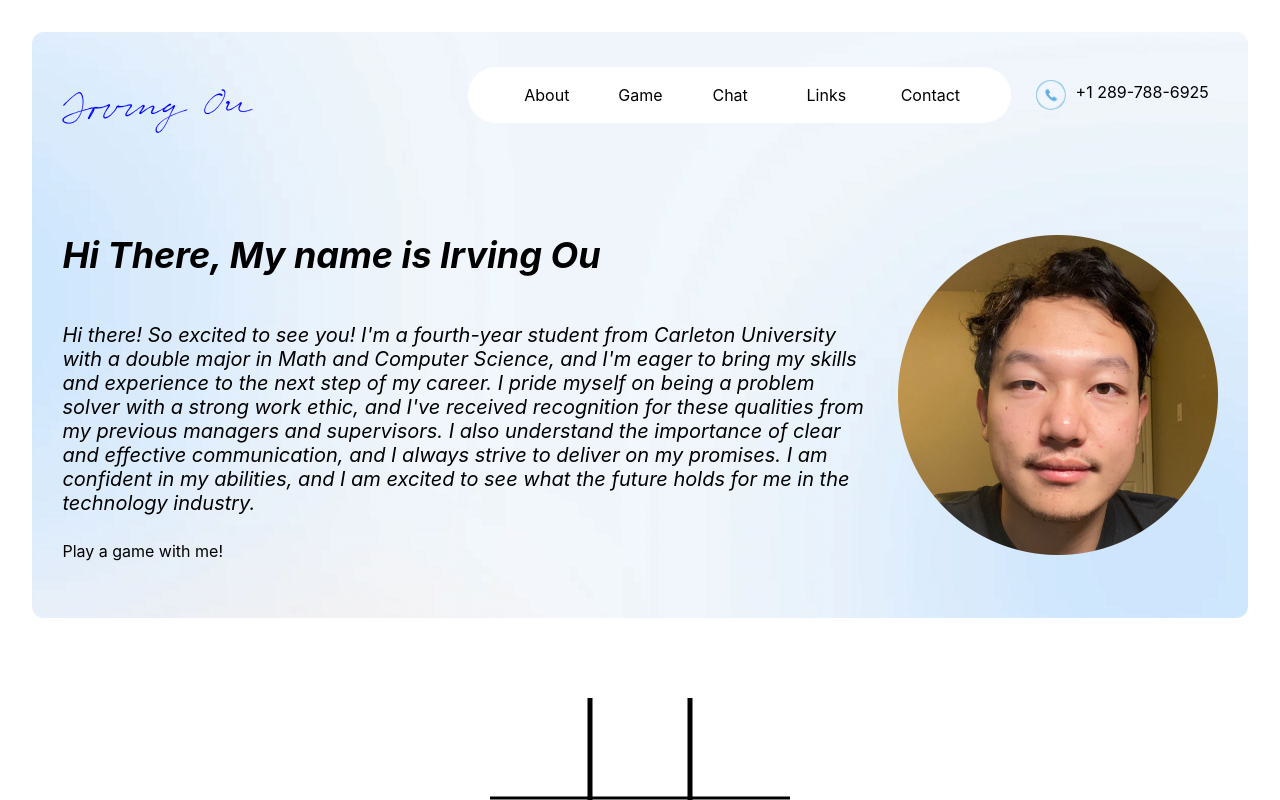
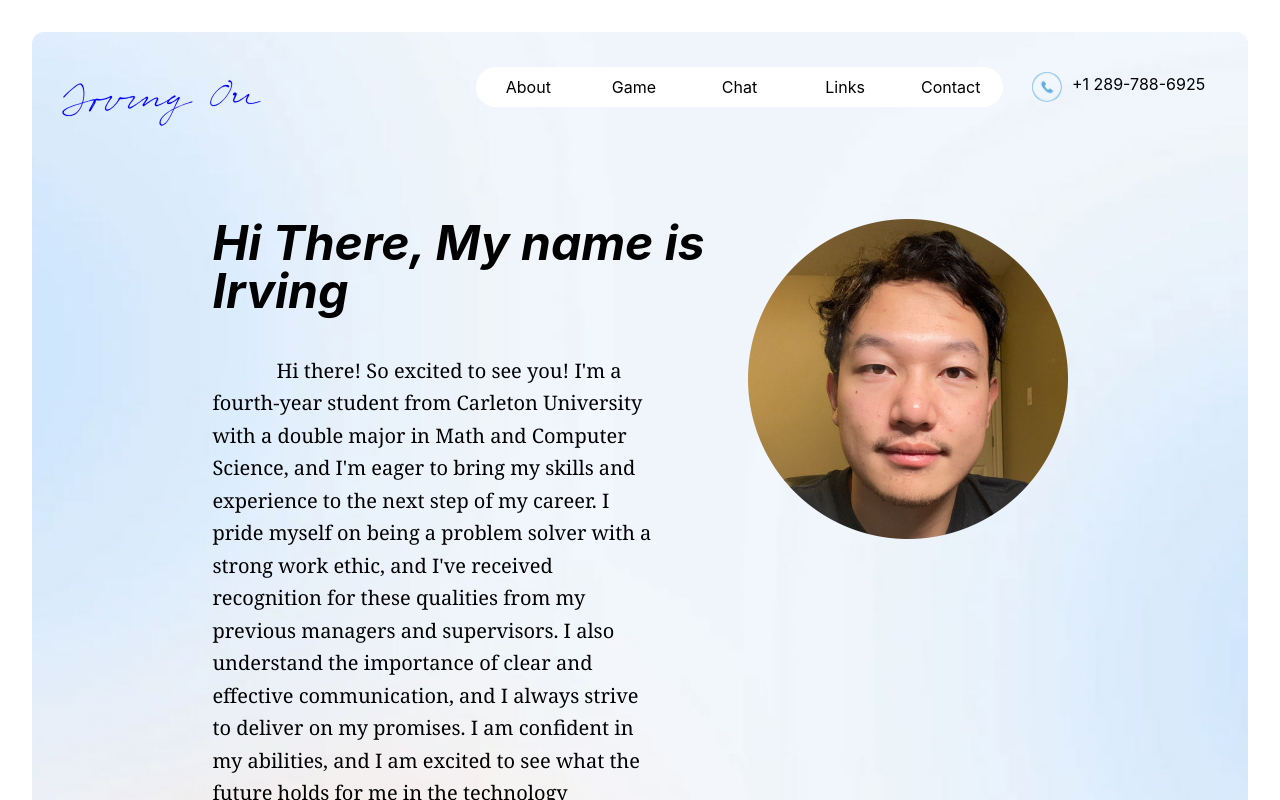
Before and after one commit to Irvingouj/my-website-nextjs, a Next.js app: page / in a window 1280 px wide. Shown: the top 800 px of the page. Built offline with nearby package versions, Linux system fonts and the light colour scheme; a web font is replaced by a local one.

Commit message:
fix: done most css

```diff
--- a/src/components/About.tsx
+++ b/src/components/About.tsx
@@ -8,32 +8,32 @@ const About: FC = () => (
     id="About"
     className="w-full mt-[2rem] pt-[0.18rem] pb-[0.46rem]
     bg-main-background flex flex-col min-h-[60vh] items-center
-    rounded-xl
+    rounded-xl bg-cover
     "
   >
     <TopBar />
-    <div className=" w-[95%] max-w-[1200px] mx-[50px] flex flex-auto my-[3rem]">
-      <div className="float-right overflow-hidden flex-1 font pr-[30px]">
-        <h1 style={{ fontStyle: 'italic' }}>
-          Hi There, My name is {GetText.name()}
-        </h1>
-        <br />
-        <br />
-        <p style={{ fontSize: '20px', fontStyle: 'oblique', color: 'black' }}>
-          Hi there! So excited to see you! I'm a fourth-year student from
-          Carleton University with a double major in Math and Computer Science,
-          and I'm eager to bring my skills and experience to the next step of my
-          career. I pride myself on being a problem solver with a strong work
-          ethic, and I've received recognition for these qualities from my
-          previous managers and supervisors. I also understand the importance of
-          clear and effective communication, and I always strive to deliver on
-          my promises. I am confident in my abilities, and I am excited to see
-          what the future holds for me in the technology industry.
-        </p>
-        <br />
-        <p>Play a game with me!</p>
+    <div className=" w-[95%] mx-[50px] flex flex-auto my-[3rem] px-[150px]">
+      <div className="float-right flex-1 font pr-[30px] flex flex-col justify-between">
+        <div>
+          <h1 className="italic text-5xl">
+            Hi There, My name is {GetText.name()}
+          </h1>
+          <p className="text-xl font-serif mt-[5vh] whitespace-normal pr-[5vw] leading-relaxed indent-16 tracking-normal">
+            Hi there! So excited to see you! I'm a fourth-year student from
+            Carleton University with a double major in Math and Computer
+            Science, and I'm eager to bring my skills and experience to the next
+            step of my career. I pride myself on being a problem solver with a
+            strong work ethic, and I've received recognition for these qualities
+            from my previous managers and supervisors. I also understand the
+            importance of clear and effective communication, and I always strive
+            to deliver on my promises. I am confident in my abilities, and I am
+            excited to see what the future holds for me in the technology
+            industry.
+          </p>
+        </div>
+        <p className="">Play a game with me!</p>
       </div>
-      <div className="float-left w-[25vw] h-[25vw] relative">
+      <div className="float-left w-[25vw] h-[25vw] relative hidden sm:block">
         <Image src="/selfie.png" alt="Selfie" fill className="float-right" />
       </div>
       <div className="clear"></div>
--- a/src/components/Chatbox.tsx
+++ b/src/components/Chatbox.tsx
@@ -50,6 +50,13 @@ const Chatbox: FC = () => {
     }
   }, [inputFinished]);
 
+  useEffect(() => {
+    if (!inputRef.current) {
+      return;
+    }
+    inputRef.current.blur();
+  }, []);
+
   const getMap = () => {
     if (!listRef.current) {
       listRef.current = new Map<number, HTMLDivElement>();
@@ -78,10 +85,9 @@ const Chatbox: FC = () => {
                   }}
                   className={
                     (index % 2 == 0 ? 'bg-lightblue' : '') +
-                    ' rounded-full min-h-[60px] p-[10px] flex items-center'
+                    ' rounded-full min-h-[60px] p-[10px] flex items-center text-xl tracking-wide'
                   }
                   key={index}
-                  // style={{ minHeight: minHeight(getMap().get(index)) }}
                 >
                   <div className="pr-[5px]">
                     {message.sender.charAt(0).toUpperCase() +
@@ -95,7 +101,7 @@ const Chatbox: FC = () => {
             })}
           </div>
           <input
-            className="rounded-3xl shadow min-h-[60px]"
+            className="rounded-3xl shadow-md min-h-[60px] border-[1px] border-gray-400 p-[10px]]"
             disabled={inputFinished}
             ref={inputRef}
             type="text"
--- a/src/components/Contacts.tsx
+++ b/src/components/Contacts.tsx
@@ -9,14 +9,14 @@ const Contacts: FC = () => (
     id="Contact"
   >
     <div className="flex flex-col justify-evenly h-full">
-      <p className="flex ml-[0.5rem] mb-[0.5rem]">
+      <div className="flex ml-[0.5rem] mb-[0.5rem]">
         <div className="flex justify-center flex-col mr-[1rem]">
           <div className="relative w-[1rem] h-[1rem]">
             <Image src="/15.png" alt="Email" fill />
           </div>
         </div>
         {GetText.email()}
-      </p>
+      </div>
       <div className="flex justify-around max-w-[80%]">
         <a href={GetText.linkedin()} className="bg-[#f2f6fa] rounded-full">
           <Image src="/16.png" alt="LinkedIn" width={40} height={40} />
--- a/src/components/NavBar/TopNavBar.tsx
+++ b/src/components/NavBar/TopNavBar.tsx
@@ -1,6 +1,11 @@
 import { GetText } from '../../utils/TextSource';
 import Image from 'next/image';
 import React, { FC } from 'react';
+
+interface MenuItem {
+  id: string;
+  text: string;
+}
 
 export const smoothScroll = (
   e: React.MouseEvent<HTMLAnchorElement, MouseEvent>,
@@ -16,6 +21,14 @@ export const smoothScroll = (
 };
 
 const TopBar: FC = () => {
+  const menuItems: MenuItem[] = [
+    { id: 'About', text: 'About' },
+    { id: 'Game', text: 'Game' },
+    { id: 'Chat', text: 'Chat' },
+    { id: 'Links', text: 'Links' },
+    { id: 'Contact', text: 'Contact' },
+  ];
+
   return (
     <div
       id="TopNavBar"
@@ -29,7 +42,7 @@ const TopBar: FC = () => {
       </div>
 
       <div
-        className="flex-grow-[1] flex-shrink-[1] pl-[20%]
+        className="flex-grow-[1] flex-shrink-[1] ml-[20%]
          h-full"
       >
         <nav
@@ -37,30 +50,17 @@ const TopBar: FC = () => {
         float-right min-w-full rounded-full bg-white"
         >
           <div className="min-h-full">
-            <ul className="flex m-4 pl-10  min-h-full">
-              <li className=" flex-1">
-                <a href="#">About</a>
-              </li>
-              <li className="flex-1">
-                <a href="#Game" onClick={smoothScroll}>
-                  Game
-                </a>
-              </li>
-              <li className="flex-1">
-                <a href="#Chat" onClick={smoothScroll}>
-                  Chat
-                </a>
-              </li>
-              <li className="flex-1">
-                <a href="#Links" onClick={smoothScroll}>
-                  Links
-                </a>
-              </li>
-              <li className="flex-1">
-                <a href="#Contact" onClick={smoothScroll}>
-                  Contact
-                </a>
-              </li>
+            <ul className="flex min-h-[5vh]">
+              {menuItems.map((item) => (
+                <li
+                  key={item.id}
+                  className="flex-1 text-center rounded-full align-middle flex flex-col justify-center hover:bg-sky-300 m-[5px] duration-500"
+                >
+                  <a href={`#${item.id}`} onClick={smoothScroll}>
+                    {item.text}
+                  </a>
+                </li>
+              ))}
             </ul>
           </div>
         </nav>
--- a/src/utils/TextSource.ts
+++ b/src/utils/TextSource.ts
@@ -1,5 +1,5 @@
 const BasicInfoSource = {
-  name: 'Irving Ou',
+  name: 'Irving',
   email: 'oujunyiirving@gmail.com',
   phone: '+1 289-788-6925',
   github: 'https://github.com/Irvingouj',
--- a/tailwind.config.ts
+++ b/tailwind.config.ts
@@ -8,6 +8,8 @@ export default {
       fontFamily: {
         primary: ['Inter', ...defaultTheme.fontFamily.sans],
       },
+      fontSize: {},
+      fontWeight: {},
       colors: {
         dark: '#222222',
         lightblue: '#f3f6fb;',
```
Also changed, not shown: public/images/background-heading.png (added).
